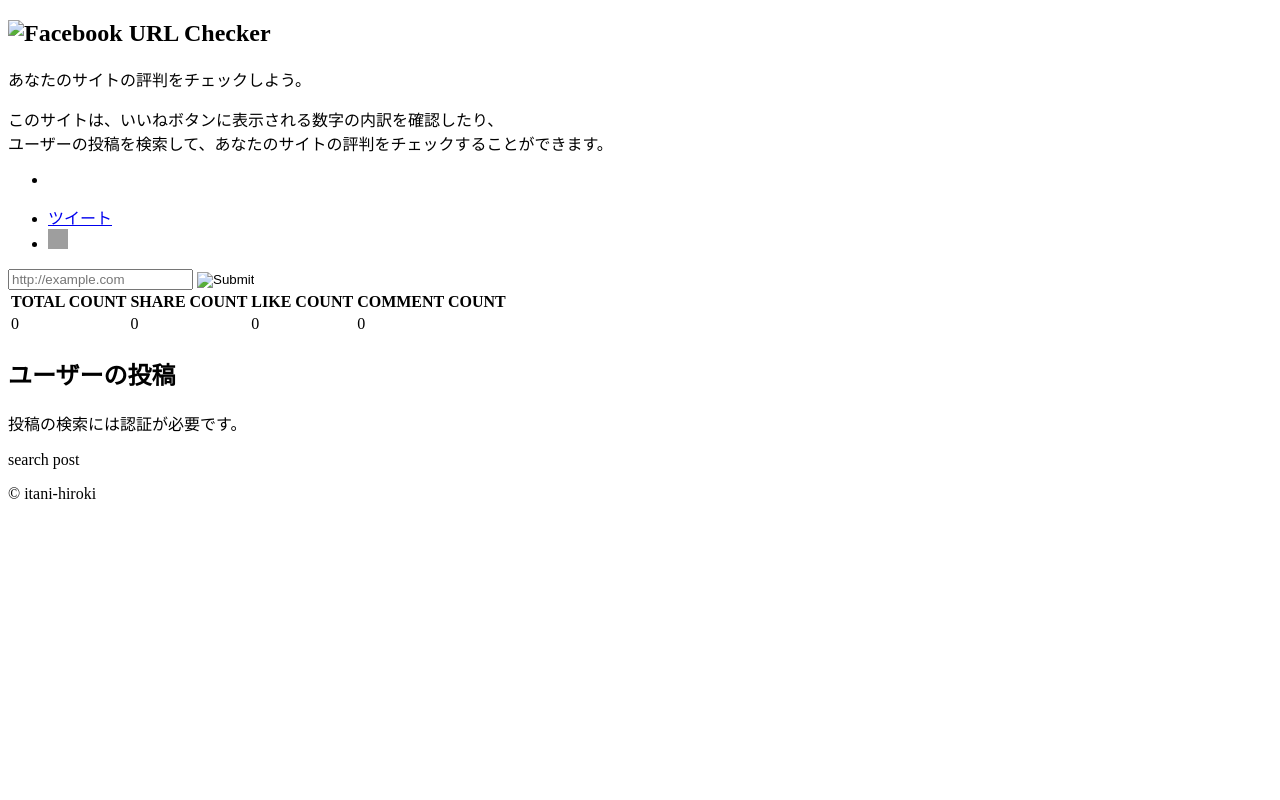
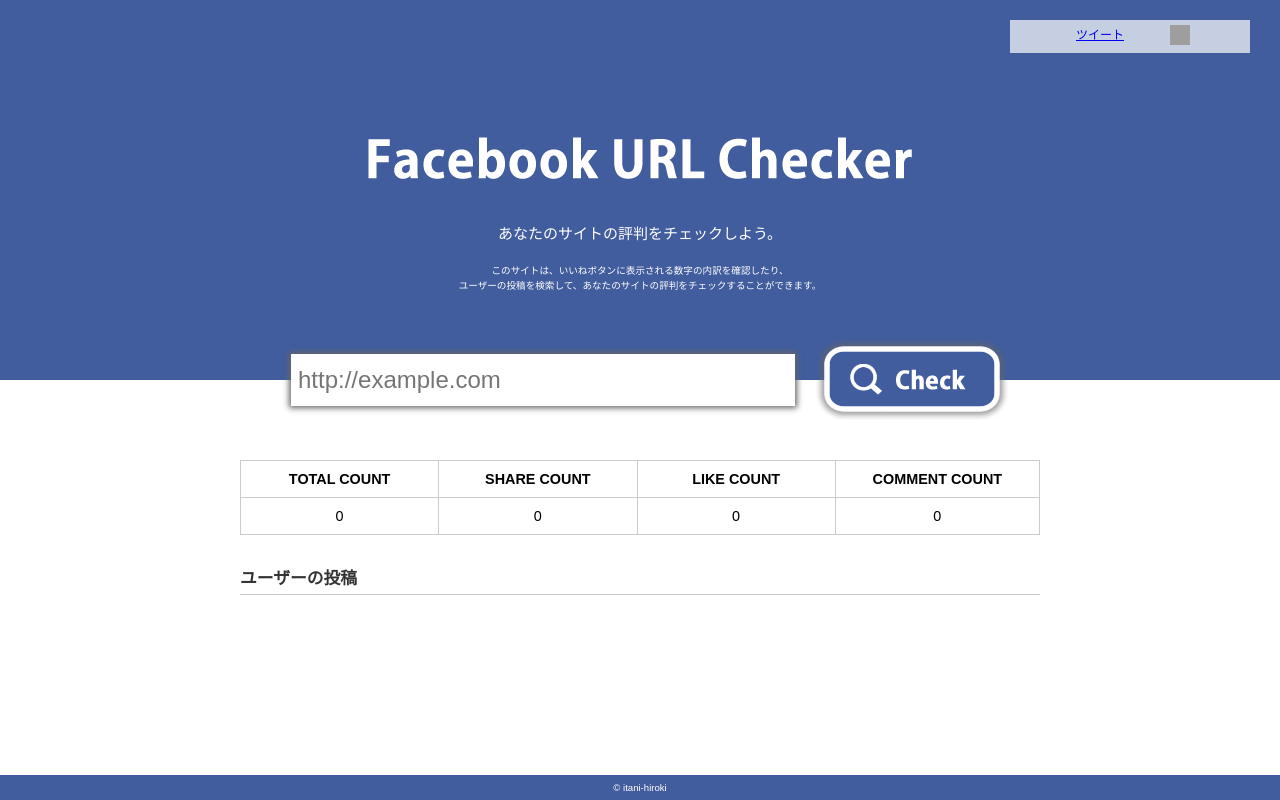
Before and after one commit to tanihiro/facebook-url-checker, a plain HTML site: page index.html in a window 1280 px wide. Drawn offline with Linux system fonts and the light colour scheme; the site is published under a folder, as on GitHub Pages, so addresses that start at the root find nothing; grey boxes are pictures that could not be loaded.

Commit message:
path change

```diff
--- a/index.html
+++ b/index.html
@@ -12,8 +12,8 @@
 <meta property="og:url" content="http://tanihiro.github.io/facebook-url-checker">
 <meta property="og:image" content="http://tanihiro.github.io/facebook-url-checker/img/logo.png">
 
-<link rel="stylesheet" href="/css/main.css">
-<link rel="shortcut icon" type="image/x-icon" href="/favicon.ico" />
+<link rel="stylesheet" href="css/main.css">
+<link rel="shortcut icon" type="image/x-icon" href="favicon.ico" />
 
 </head>
 
@@ -22,7 +22,7 @@
 <div class="wrapper">
 
     <section class="contentTop">
-        <h1 class="title"><img src="/img/title.png" alt="Facebook URL Checker" /></h1>
+        <h1 class="title"><img src="img/title.png" alt="Facebook URL Checker" /></h1>
         <p class="copy">あなたのサイトの評判をチェックしよう。</p>
         <p class="notes">このサイトは、いいねボタンに表示される数字の内訳を確認したり、<br />ユーザーの投稿を検索して、あなたのサイトの評判をチェックすることができます。</p>
         <ul class="snsList">
@@ -36,7 +36,7 @@
     <section class="contentForm">
         <form id="checkForm" class="checkForm">
             <input id="urlField" class="urlField" type="text" placeholder="http://example.com" />
-            <input class="checkBtn" type="image" src="/img/check_btn.png" />
+            <input class="checkBtn" type="image" src="img/check_btn.png" />
         </form>
     <!-- /.contentForm --></section>
 
```
